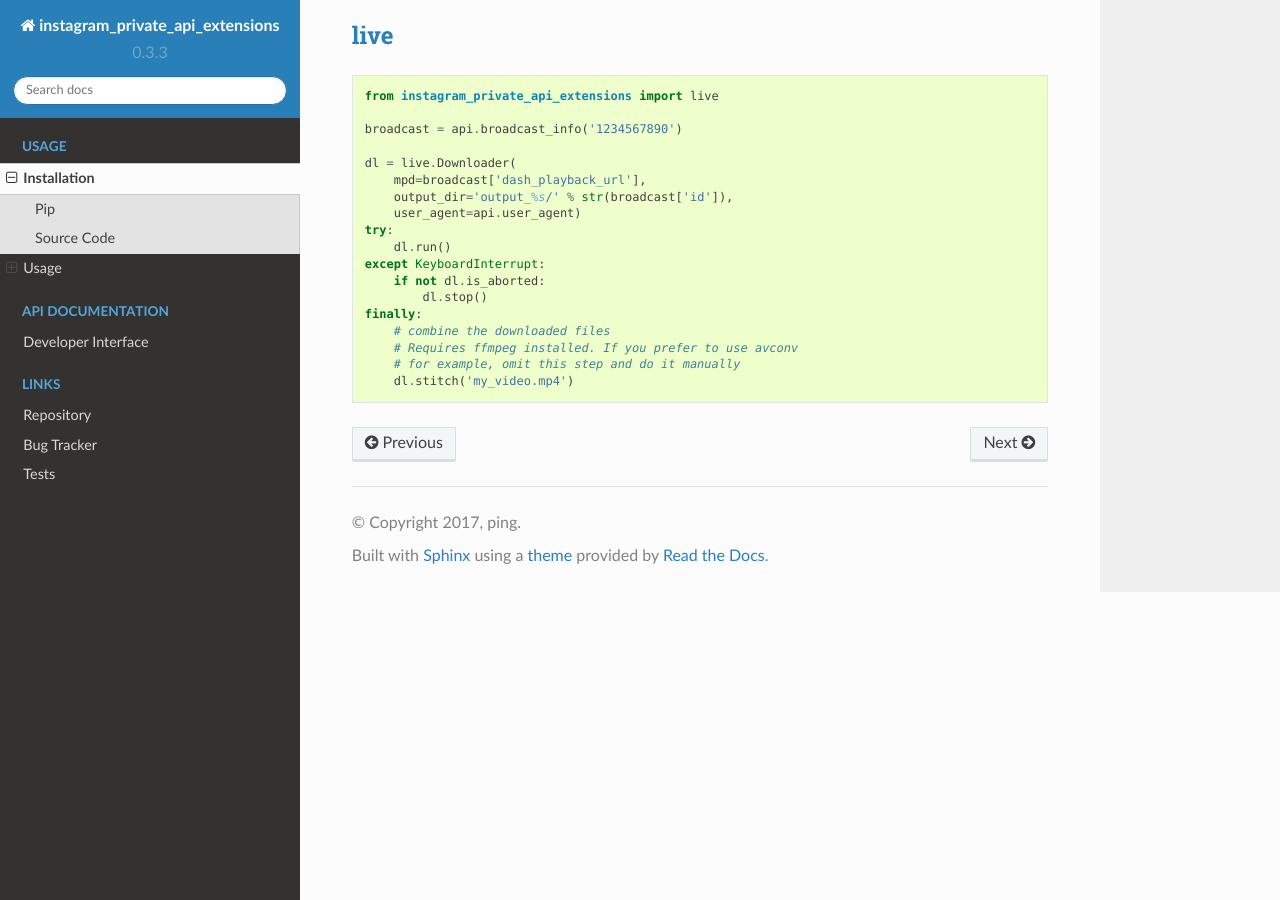
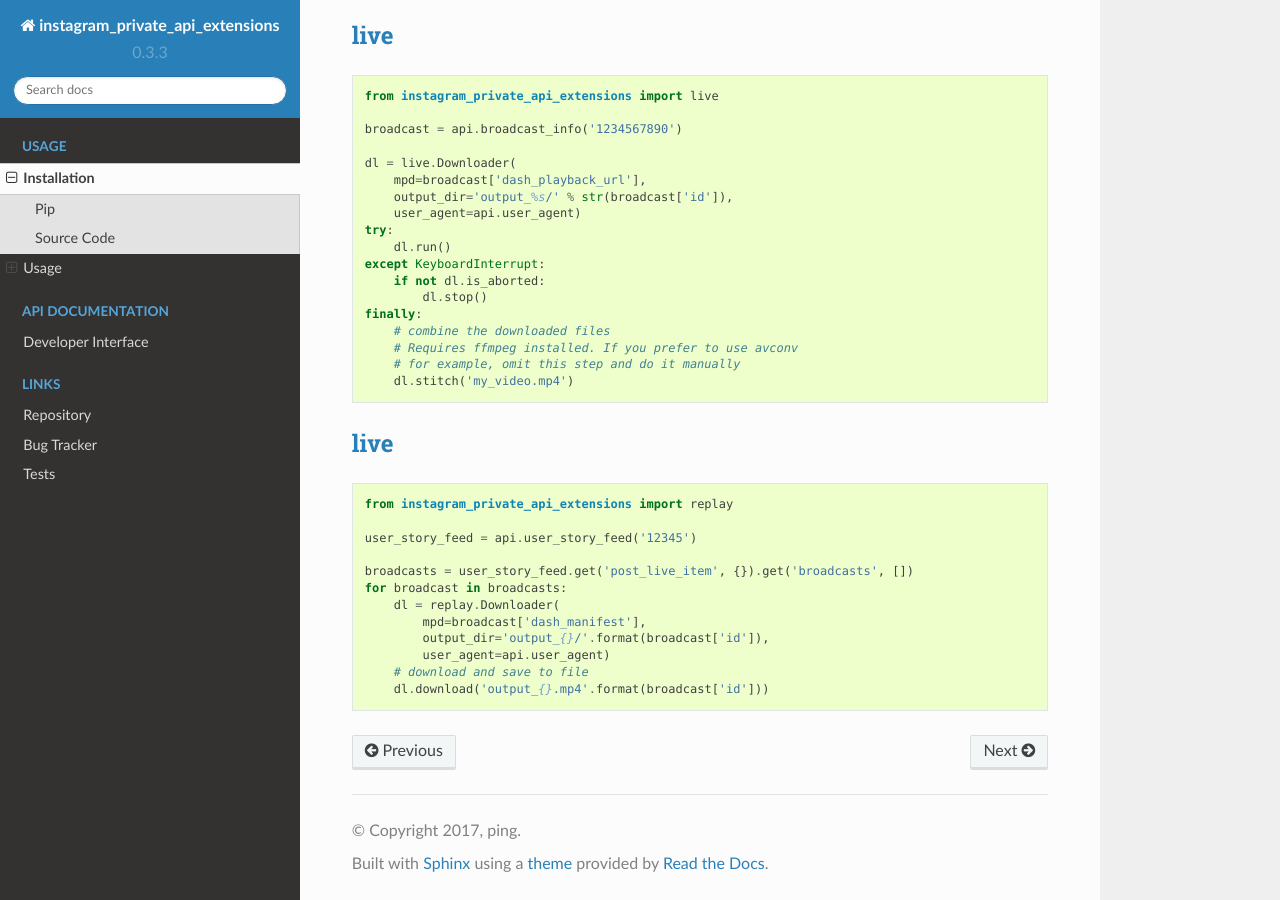
Before and after one commit to ping/instagram_private_api_extensions, a Sphinx documentation site: the page built from docs/usage.rst, in a window 1280 px wide and 900 px high, scrolled down 1674 px. Built offline with Sphinx 7.4.7 and the Read the Docs theme 2.0.0, drawn with Linux system fonts in a browser that asks for light colours.

Commit message:
Fix docs

```diff
--- a/docs/index.rst
+++ b/docs/index.rst
@@ -23,7 +23,7 @@ Features
 
 3. :ref:`api_live`: Download an ongoing IG live stream. Requires `ffmpeg <http://ffmpeg.org/>`_ installed.
 
-3. :ref:`api_replay`: Download an ongoing IG live replay stream. Requires `ffmpeg <http://ffmpeg.org/>`_ installed.
+4. :ref:`api_replay`: Download an ongoing IG live replay stream. Requires `ffmpeg <http://ffmpeg.org/>`_ installed.
 
 .. toctree::
    :maxdepth: 2
--- a/docs/usage.rst
+++ b/docs/usage.rst
@@ -117,3 +117,21 @@ Usage
         # Requires ffmpeg installed. If you prefer to use avconv
         # for example, omit this step and do it manually
         dl.stitch('my_video.mp4')
+
+:ref:`live <api_replay>`
+------------------------
+
+.. code-block:: python
+
+    from instagram_private_api_extensions import replay
+
+    user_story_feed = api.user_story_feed('12345')
+
+    broadcasts = user_story_feed.get('post_live_item', {}).get('broadcasts', [])
+    for broadcast in broadcasts:
+        dl = replay.Downloader(
+            mpd=broadcast['dash_manifest'],
+            output_dir='output_{}/'.format(broadcast['id']),
+            user_agent=api.user_agent)
+        # download and save to file
+        dl.download('output_{}.mp4'.format(broadcast['id']))
```
Also changed, not shown: 1 other file.
